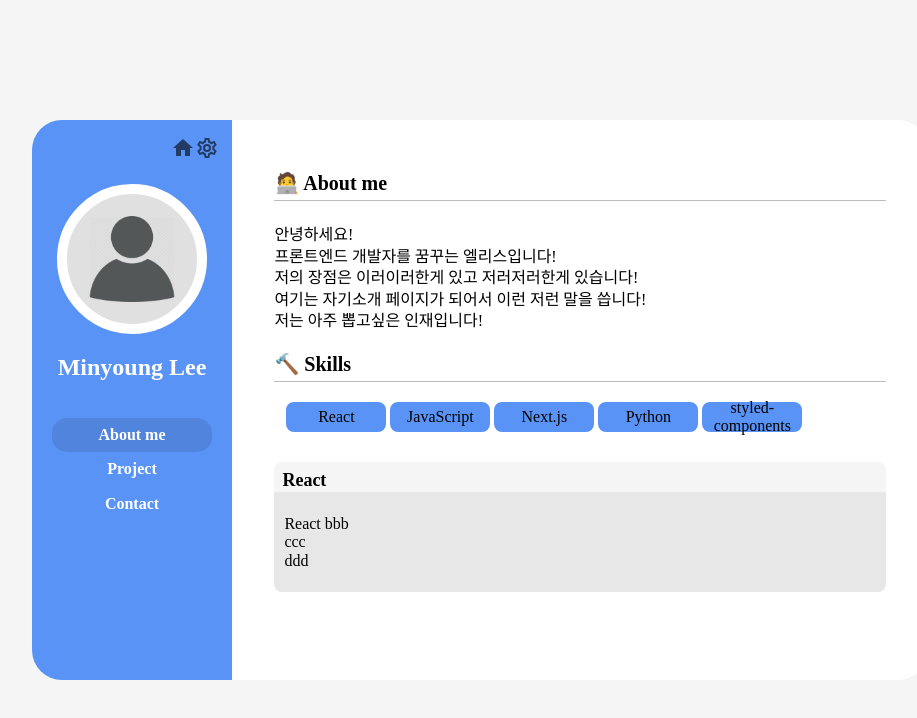
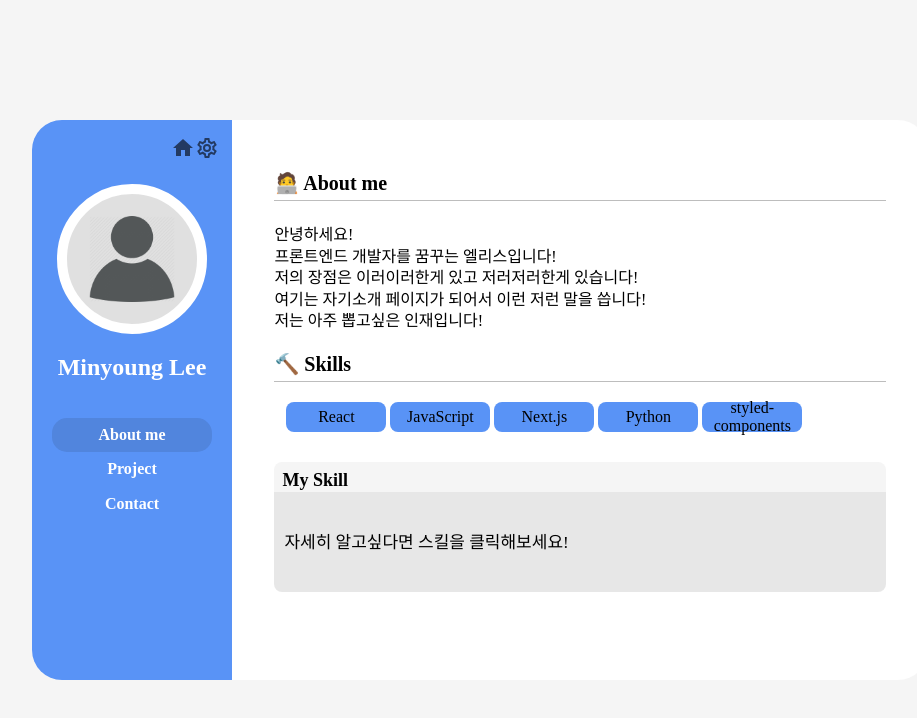
Before and after one commit to kkonieo/ts_shampoo, a React (Create React App) app: page /1 in a window 1280 px wide. Shown: the top 718 px of the page, without its empty margins (160-1077 px from the left). Built offline with nearby package versions, Linux system fonts and the light colour scheme; a web font is replaced by a local one.

Commit message:
Delete : Skill Detail 후보 사항 폐기

```diff
--- a/src/components/about-me/Skills.tsx
+++ b/src/components/about-me/Skills.tsx
@@ -29,12 +29,6 @@ const Skills = () => {
             });
         }
     }, [targetSkill]);
-
-    useEffect(() => {
-        if (targetDescribe !== []) {
-            console.log(targetDescribe);
-        }
-    }, [targetDescribe]);
 
     const onSkillClick = (e: React.SyntheticEvent<HTMLDivElement>) => {
         const value = String(e.currentTarget.dataset.value);
--- a/src/components/about-me/SkillsDetail.tsx
+++ b/src/components/about-me/SkillsDetail.tsx
@@ -9,10 +9,8 @@ const SkillsDetail = ({ skillTitles, skillDescribes }: aboutMeProps.SkillsProps)
                 {/* 클릭시에 바뀌도록 구현 예정*/}
                 {skillTitles === '' ? (
                     <EmptyDetail>자세히 알고싶다면 스킬을 클릭해보세요!</EmptyDetail>
-                ) : skillDescribes !== undefined ? (
+                ) : (
                     skillDescribes.map((item, idx) => <DetailContentItem key={idx}>{item}</DetailContentItem>)
-                ) : (
-                    ''
                 )}
             </DetailContentsArea>
         </Div>
--- a/src/components/about-me/Skills_test.tsx
+++ /dev/null
@@ -1,57 +0,0 @@
-import React, { useEffect, useState } from 'react';
-import styled from 'styled-components';
-import SubTitle from '../SubTitle';
-import SkillsDetail from './SkillsDetail';
-import SkillTag from './SkillTag';
-
-const SkillsTest = () => {
-    //유저의 스킬
-    const tmpSkillTitles: string[] = ['React', 'JavaScript', 'Next.js', 'Python', 'styled-components'];
-
-    const tmpSkillDescribes: { title: string; describe: string[] }[] = [
-        { title: 'React', describe: ['React bbb', 'ccc', 'ddd'] },
-        { title: 'JavaScript', describe: ['JavaScript bbb', 'ccc', 'ddd'] },
-        { title: 'Next.js', describe: ['Next.js bbb', 'ccc', 'ddd'] },
-        { title: 'Python', describe: ['Python bbb', 'ccc', 'ddd'] },
-        { title: 'styled-components', describe: ['styled-components bbb', 'ccc', 'ddd'] },
-    ];
-
-    const onSkillClick = (e: React.SyntheticEvent<HTMLDivElement>) => {
-        console.log(e);
-    };
-
-    return (
-        <Div>
-            <SubTitle text="🔨 Skills" />
-            <TagArea>
-                {tmpSkillTitles.map((item, idx) => (
-                    <SkillTag key={idx} skill={item} onSkillClick={onSkillClick} />
-                ))}
-            </TagArea>
-            {tmpSkillTitles.map((skill, idx) => (
-                <SkillsDetail
-                    skillTitles={skill}
-                    skillDescribes={tmpSkillDescribes.find((i) => i.title === skill)?.describe}
-                />
-            ))}
-        </Div>
-    );
-};
-
-export default SkillsTest;
-
-const Div = styled.div`
-    width: 100%;
-    height: 100%;
-    display: flex;
-    flex-direction: column;
-    justify-content: center;
-`;
-
-const TagArea = styled.div`
-    padding: 10px;
-    box-sizing: border-box;
-    width: 100%;
-    display: flex;
-    flex-direction: row;
-`;
--- a/src/components/about-me/index.tsx
+++ b/src/components/about-me/index.tsx
@@ -1,4 +1,3 @@
 export { default as Summary } from './Summary';
 export { default as Skills } from './Skills';
 export { default as Resume } from './Resume';
-export { default as SkillsTest } from './Skills_test';
--- a/src/pages/nav/AboutMePage.tsx
+++ b/src/pages/nav/AboutMePage.tsx
@@ -1,6 +1,6 @@
 import styled from 'styled-components';
 import { Summary, Skills } from '../../components';
-import { Resume, SkillsTest } from '../../components/about-me';
+import { Resume } from '../../components/about-me';
 
 const AboutMePage = () => {
     //유저의 간단한 자기 소개
@@ -16,7 +16,7 @@ const AboutMePage = () => {
     return (
         <Div>
             <Summary contents={tmpContents} />
-            <SkillsTest />
+            <Skills />
             <Resume />
         </Div>
     );
```
